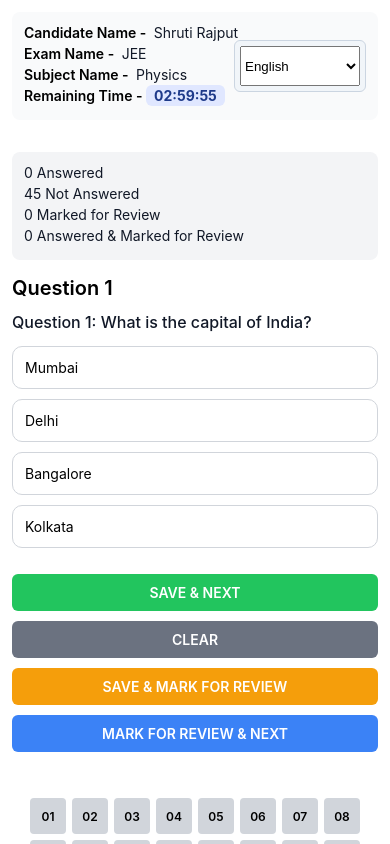
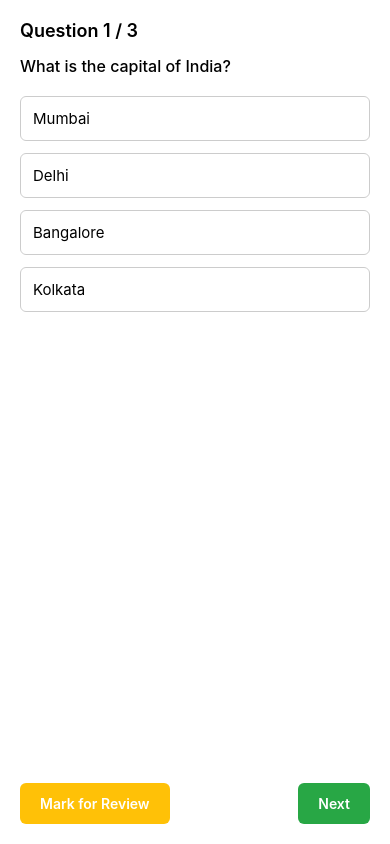
Before and after one commit to VaishnaviAnargatte24/Exam, a React Native app: screen /Questions in a window 390 px wide. Built offline with nearby package versions, Linux system fonts and the light colour scheme.

Commit message:
changes error solving

```diff
--- a/src/screens/Questions/QuestionsScreen.tsx
+++ b/src/screens/Questions/QuestionsScreen.tsx
@@ -1,386 +1,185 @@
-import React, { useEffect, useState } from 'react';
+import React, { useState } from 'react';
 import {
   View,
   Text,
   TouchableOpacity,
   StyleSheet,
-  ScrollView,
-  Dimensions,
+  FlatList,
+  Alert,
 } from 'react-native';
-import { Picker } from '@react-native-picker/picker';
+import { NativeStackNavigationProp } from '@react-navigation/native-stack';
+import { RootStackParamList } from '../../navigation/AppNavigator'; // Import navigation types
 
-const { width } = Dimensions.get('window');
-const totalQuestions = 45;
+// Define props type for navigation
+type QuestionsScreenProps = {
+  navigation: NativeStackNavigationProp<RootStackParamList, 'Questions'>;
+};
 
-const questions = Array.from({ length: totalQuestions }).map((_, index) => ({
-  id: index + 1,
-  question: `Question ${index + 1}: What is the capital of India?`,
-  options: ['Mumbai', 'Delhi', 'Bangalore', 'Kolkata'],
-  correctAnswer: 'Delhi',
-}));
+// Hardcoded list of questions with options and correct answers
+const questions = [
+  {
+    id: 1,
+    question: 'What is the capital of India?',
+    options: ['Mumbai', 'Delhi', 'Bangalore', 'Kolkata'],
+    correctAnswer: 'Delhi',
+  },
+  {
+    id: 2,
+    question: 'What is React Native?',
+    options: ['A database', 'Mobile framework', 'Cloud service', 'Programming language'],
+    correctAnswer: 'Mobile framework',
+  },
+  {
+    id: 3,
+    question: 'Which hook is used for state in React?',
+    options: ['useContext', 'useEffect', 'useState', 'useRef'],
+    correctAnswer: 'useState',
+  },
+];
 
-const QuestionsScreen = () => {
-  const [currentIndex, setCurrentIndex] = useState(0);
-  const [selectedOptions, setSelectedOptions] = useState<
-    Record<number, string>
-  >({});
-  const [markedReview, setMarkedReview] = useState<Record<number, boolean>>({});
-  const [timeLeft, setTimeLeft] = useState(3 * 60 * 60); // 3 hours
-  const [submitted, setSubmitted] = useState(false);
-  const [selectedLanguage, setSelectedLanguage] = useState('English');
+// Main functional component for Questions screen
+const QuestionsScreen: React.FC<QuestionsScreenProps> = ({ navigation }) => {
+  const [currentIndex, setCurrentIndex] = useState(0); // Track current question index
+  const [selectedOptions, setSelectedOptions] = useState<Record<number, string>>({}); // Store selected answers
+  const [markedReview, setMarkedReview] = useState<Record<number, boolean>>({}); // Track questions marked for review
 
-  useEffect(() => {
-    const interval = setInterval(() => {
-      setTimeLeft(prev => (prev > 0 ? prev - 1 : 0));
-    }, 1000);
-    return () => clearInterval(interval);
-  }, []);
+  const currentQuestion = questions[currentIndex]; // Get current question data
 
-  const formatTime = (s: number) => {
-    const h = String(Math.floor(s / 3600)).padStart(2, '0');
-    const m = String(Math.floor((s % 3600) / 60)).padStart(2, '0');
-    const sec = String(s % 60).padStart(2, '0');
-    return `${h}:${m}:${sec}`;
+  // Handle option selection
+  const handleOptionSelect = (option: string) => {
+    setSelectedOptions({
+      ...selectedOptions,
+      [currentQuestion.id]: option,
+    });
   };
 
-  const handleOptionSelect = (option: string) => {
-    setSelectedOptions(prev => ({ ...prev, [currentQuestion.id]: option }));
-  };
+  // Handle "Next" or "Submit" button press
+  const handleNext = () => {
+    if (!selectedOptions[currentQuestion.id]) {
+      Alert.alert('Please select an option before proceeding.'); // Show alert if no option selected
+      return;
+    }
 
-  const goToQuestion = (index: number) => {
-    setCurrentIndex(index);
-    setSubmitted(false);
-  };
-
-  const handleNext = () => {
-    if (currentIndex < totalQuestions - 1) {
-      setCurrentIndex(prev => prev + 1);
+    if (currentIndex < questions.length - 1) {
+      setCurrentIndex(currentIndex + 1); // Go to next question
     } else {
-      setSubmitted(true);
+      // Navigate to summary screen with selected answers and review data
+      navigation.navigate('Summary', {
+        selectedOptions,
+        markedReview,
+      });
     }
   };
 
-  const handleReview = () => {
-    setMarkedReview(prev => ({ ...prev, [currentQuestion.id]: true }));
-    handleNext();
+  // Handle "Mark for Review" button press
+  const handleMarkForReview = () => {
+    setMarkedReview({
+      ...markedReview,
+      [currentQuestion.id]: true,
+    });
+
+    handleNext(); // Move to next question
   };
 
-  const handleClear = () => {
-    setSelectedOptions(prev => {
-      const updated = { ...prev };
-      delete updated[currentQuestion.id];
-      return updated;
-    });
-  };
+  // Check if option is selected
+  const isOptionSelected = (option: string) =>
+    selectedOptions[currentQuestion.id] === option;
 
-  const getStatusColor = (index: number) => {
-    const id = index + 1;
-    if (selectedOptions[id]) return markedReview[id] ? '#9333ea' : '#22c55e';
-    if (markedReview[id]) return '#facc15';
-    return '#d1d5db'; // Not Visited
-  };
-
-  const currentQuestion = questions[currentIndex];
-
-  const getStatusCounts = () => {
-    let answered = 0;
-    let notAnswered = 0;
-    let markedForReview = 0;
-
-    for (let i = 1; i <= totalQuestions; i++) {
-      if (selectedOptions[i]) {
-        answered++;
-        if (markedReview[i]) {
-          markedForReview++;
-        }
-      } else {
-        notAnswered++;
-      }
-    }
-
-    return { answered, notAnswered, markedForReview };
-  };
-
-  const { answered, notAnswered, markedForReview } = getStatusCounts();
+  // Check if current question is marked for review
+  const isMarkedForReview = markedReview[currentQuestion.id];
 
   return (
-    <ScrollView style={styles.container}>
-      {/* Top Info Bar */}
-      <View style={styles.topBar}>
-        <View>
-          <Text style={styles.topText}>
-            <Text style={styles.boldText}>Candidate Name - </Text> Shruti Rajput
+    <View style={styles.container}>
+      <Text style={styles.header}>Question {currentIndex + 1} / {questions.length}</Text>
+      <Text style={styles.question}>{currentQuestion.question}</Text>
+
+      {/* Render list of options */}
+      <FlatList
+        data={currentQuestion.options}
+        keyExtractor={(item) => item}
+        renderItem={({ item }) => (
+          <TouchableOpacity
+            style={[
+              styles.option,
+              isOptionSelected(item) && styles.selectedOption,
+            ]}
+            onPress={() => handleOptionSelect(item)}
+          >
+            <Text style={styles.optionText}>{item}</Text>
+          </TouchableOpacity>
+        )}
+      />
+
+      {/* Footer with buttons */}
+      <View style={styles.footer}>
+        <TouchableOpacity style={styles.reviewButton} onPress={handleMarkForReview}>
+          <Text style={styles.buttonText}>
+            {isMarkedForReview ? '✔ Marked' : 'Mark for Review'}
           </Text>
-          <Text style={styles.topText}>
-            <Text style={styles.boldText}>Exam Name - </Text> JEE
+        </TouchableOpacity>
+
+        <TouchableOpacity style={styles.nextButton} onPress={handleNext}>
+          <Text style={styles.buttonText}>
+            {currentIndex === questions.length - 1 ? 'Submit' : 'Next'}
           </Text>
-          <Text style={styles.topText}>
-            <Text style={styles.boldText}>Subject Name - </Text> Physics
-          </Text>
-          <Text style={styles.topText}>
-            <Text style={styles.boldText}>Remaining Time - </Text>
-            <Text style={styles.timerBox}>{formatTime(timeLeft)}</Text>
-          </Text>
-        </View>
-        <View style={styles.languageBox}>
-          <View style={styles.dropdownContainer}>
-            <Picker
-              selectedValue={selectedLanguage}
-              onValueChange={itemValue => setSelectedLanguage(itemValue)}
-              style={styles.picker}
-              dropdownIconColor="#000"
-              itemStyle={styles.pickerItem}
-            >
-              <Picker.Item label="English" value="English" />
-              <Picker.Item label="Hindi" value="Hindi" />
-            </Picker>
-          </View>
-        </View>
+        </TouchableOpacity>
       </View>
-
-      {/* Status Summary */}
-      <View style={styles.statusSummary}>
-        <Text style={styles.statusCount}>
-          {totalQuestions - notAnswered} Answered
-        </Text>
-        <Text style={styles.statusCount}>{notAnswered} Not Answered</Text>
-        <Text style={styles.statusCount}>
-          {markedForReview} Marked for Review
-        </Text>
-        <Text style={styles.statusCount}>
-          {markedForReview} Answered & Marked for Review
-        </Text>
-      </View>
-
-      {!submitted ? (
-        <>
-          {/* Header */}
-          <View style={styles.header}>
-            <Text style={styles.headerText}>Question {currentQuestion.id}</Text>
-          </View>
-
-          {/* Question */}
-          <Text style={styles.question}>{currentQuestion.question}</Text>
-
-          {/* Options */}
-          {currentQuestion.options.map(option => (
-            <TouchableOpacity
-              key={option}
-              style={[
-                styles.option,
-                selectedOptions[currentQuestion.id] === option &&
-                  styles.selectedOption,
-              ]}
-              onPress={() => handleOptionSelect(option)}
-            >
-              <Text>{option}</Text>
-            </TouchableOpacity>
-          ))}
-
-          {/* Footer Buttons */}
-          <View style={styles.footer}>
-            <TouchableOpacity style={styles.buttonGreen} onPress={handleNext}>
-              <Text style={styles.buttonText}>SAVE & NEXT</Text>
-            </TouchableOpacity>
-
-            <TouchableOpacity style={styles.buttonGray} onPress={handleClear}>
-              <Text style={styles.buttonText}>CLEAR</Text>
-            </TouchableOpacity>
-
-            <TouchableOpacity
-              style={styles.buttonOrange}
-              onPress={handleReview}
-            >
-              <Text style={styles.buttonText}>SAVE & MARK FOR REVIEW</Text>
-            </TouchableOpacity>
-
-            <TouchableOpacity style={styles.buttonBlue} onPress={handleReview}>
-              <Text style={styles.buttonText}>MARK FOR REVIEW & NEXT</Text>
-            </TouchableOpacity>
-          </View>
-
-          {/* Question Navigator */}
-          <View style={styles.navigator}>
-            {Array.from({ length: totalQuestions }).map((_, index) => (
-              <TouchableOpacity
-                key={index}
-                style={[
-                  styles.navButton,
-                  { backgroundColor: getStatusColor(index) },
-                ]}
-                onPress={() => goToQuestion(index)}
-              >
-                <Text style={styles.navText}>
-                  {String(index + 1).padStart(2, '0')}
-                </Text>
-              </TouchableOpacity>
-            ))}
-          </View>
-
-          {/* Submit */}
-          <TouchableOpacity
-            style={styles.submitButton}
-            onPress={() => setSubmitted(true)}
-          >
-            <Text style={styles.submitText}>SUBMIT</Text>
-          </TouchableOpacity>
-        </>
-      ) : (
-        <View style={styles.submittedView}>
-          <Text style={styles.submitText}>
-            🎉 You have completed Question 45!
-          </Text>
-          <Text style={{ marginTop: 10, fontSize: 16 }}>
-            Thank you for attempting the quiz.
-          </Text>
-        </View>
-      )}
-    </ScrollView>
+    </View>
   );
 };
 
 export default QuestionsScreen;
 
+// Styles for the screen
 const styles = StyleSheet.create({
-  container: { flex: 1, backgroundColor: '#fff', padding: 12 },
-  topBar: {
-    backgroundColor: '#f9fafb',
-    borderRadius: 8,
+  container: {
+    flex: 1,
+    padding: 20,
+    backgroundColor: '#fff',
+  },
+  header: {
+    fontSize: 18,
+    fontWeight: '600',
+    marginBottom: 15,
+  },
+  question: {
+    fontSize: 16,
+    marginBottom: 20,
+    fontWeight: '500',
+  },
+  option: {
     padding: 12,
-    marginBottom: 16,
+    borderRadius: 6,
+    borderWidth: 1,
+    borderColor: '#ccc',
+    marginBottom: 12,
+  },
+  selectedOption: {
+    backgroundColor: '#cce5ff',
+    borderColor: '#007bff',
+  },
+  optionText: {
+    fontSize: 15,
+  },
+  footer: {
     flexDirection: 'row',
     justifyContent: 'space-between',
+    marginTop: 30,
   },
-  topText: {
-    fontSize: 14,
-    marginBottom: 4,
-    color: '#111827',
+  reviewButton: {
+    backgroundColor: '#ffc107',
+    paddingVertical: 12,
+    paddingHorizontal: 20,
+    borderRadius: 6,
   },
-  boldText: {
+  nextButton: {
+    backgroundColor: '#28a745',
+    paddingVertical: 12,
+    paddingHorizontal: 20,
+    borderRadius: 6,
+  },
+  buttonText: {
+    color: '#fff',
     fontWeight: '600',
-    color: '#000',
-  },
-  languageBox: {
-    width: 120,
-    justifyContent: 'center',
-    alignItems: 'flex-end',
-  },
-  dropdownContainer: {
-    backgroundColor: '#f1f5f9', // Background color like the image
-    borderRadius: 6,
-    padding: 5,
-    borderWidth: 1,
-    borderColor: '#cbd5e1',
-    elevation: 2, // Optional shadow for Android
-  },
-  picker: {
-    height: 40,
-    width: 120,
-    color: '#000', // Set font color
-  },
-  pickerItem: {
-    height: 40,
-  },
-  timerBox: {
-    backgroundColor: '#e0e7ff',
-    color: '#1e3a8a',
-    paddingHorizontal: 8,
-    paddingVertical: 2,
-    borderRadius: 6,
-    fontWeight: 'bold',
-  },
-  header: {
-    flexDirection: 'row',
-    justifyContent: 'space-between',
-    marginBottom: 12,
-    alignItems: 'center',
-  },
-  headerText: { fontSize: 20, fontWeight: '600' },
-  question: {
-    fontSize: 16,
-    fontWeight: '500',
-    marginBottom: 14,
-    color: '#111827',
-  },
-  option: {
-    borderWidth: 1,
-    borderColor: '#d1d5db',
-    borderRadius: 10,
-    padding: 12,
-    marginBottom: 10,
-  },
-  selectedOption: {
-    backgroundColor: '#e0f2fe',
-    borderColor: '#3b82f6',
-  },
-  footer: { marginVertical: 16 },
-  buttonGreen: {
-    backgroundColor: '#22c55e',
-    padding: 10,
-    borderRadius: 6,
-    marginBottom: 10,
-  },
-  buttonGray: {
-    backgroundColor: '#6b7280',
-    padding: 10,
-    borderRadius: 6,
-    marginBottom: 10,
-  },
-  buttonOrange: {
-    backgroundColor: '#f59e0b',
-    padding: 10,
-    borderRadius: 6,
-    marginBottom: 10,
-  },
-  buttonBlue: {
-    backgroundColor: '#3b82f6',
-    padding: 10,
-    borderRadius: 6,
-    marginBottom: 10,
-  },
-  buttonText: { color: '#fff', textAlign: 'center', fontWeight: '600' },
-  navigator: {
-    flexDirection: 'row',
-    flexWrap: 'wrap',
-    gap: 6,
-    justifyContent: 'center',
-    marginTop: 20,
-  },
-  navButton: {
-    width: 36,
-    height: 36,
-    borderRadius: 4,
-    justifyContent: 'center',
-    alignItems: 'center',
-  },
-  navText: { color: '#000', fontSize: 12, fontWeight: '600' },
-  submitButton: {
-    backgroundColor: '#16a34a',
-    padding: 14,
-    marginTop: 20,
-    borderRadius: 8,
-  },
-  submitText: {
-    color: '#fff',
-    textAlign: 'center',
-    fontWeight: '700',
-    fontSize: 16,
-  },
-  submittedView: {
-    alignItems: 'center',
-    justifyContent: 'center',
-    height: 400,
-    marginTop: 50,
-  },
-  statusSummary: {
-    marginVertical: 16,
-    backgroundColor: '#f3f4f6',
-    padding: 12,
-    borderRadius: 8,
-  },
-  statusCount: {
-    fontSize: 14,
-    marginBottom: 4,
-    color: '#111827',
   },
 });
```
Also changed, not shown: src/screens/Summary/SummaryScreen.tsx (line endings or trailing spaces), 1 other file (tests, documents, lock files or other folders).
